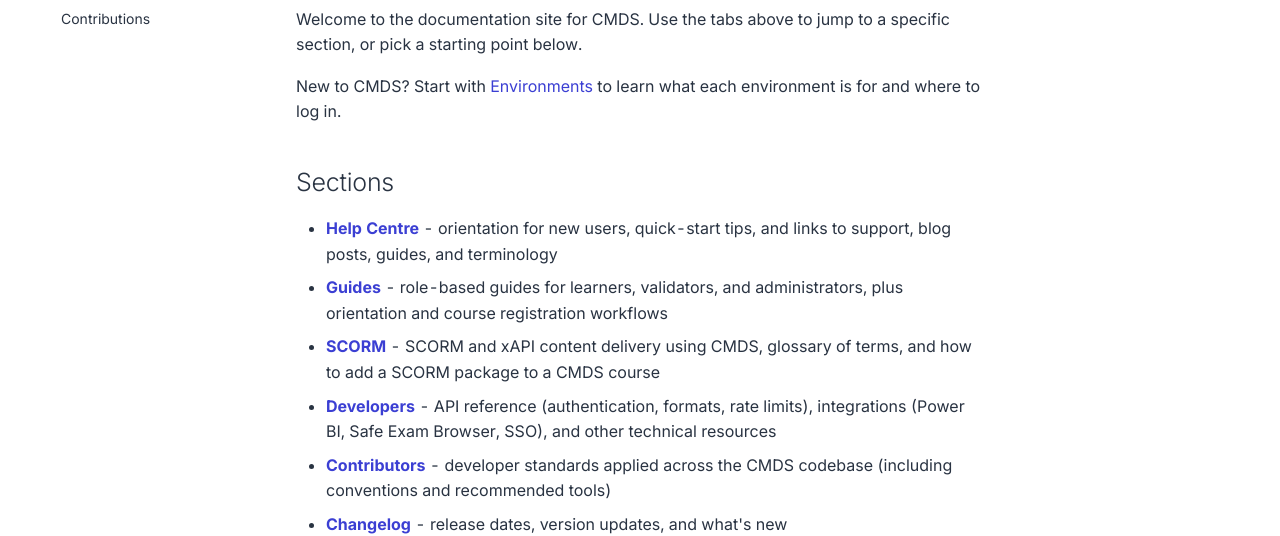
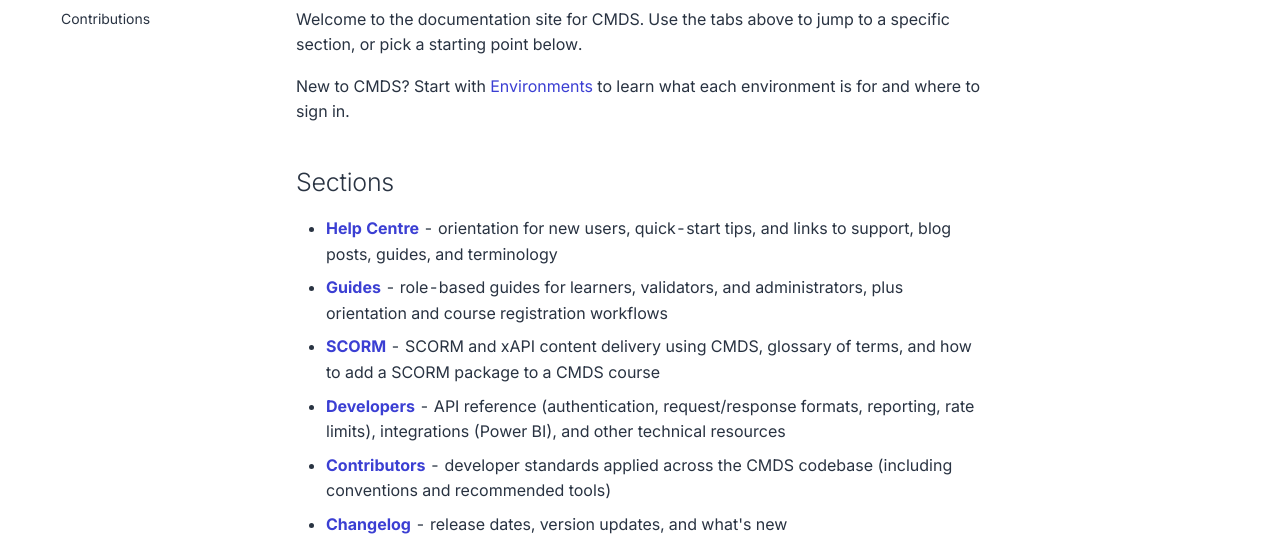
Before and after one commit to cmds-app/docs, an MkDocs documentation site: the page built from docs/index.md, in a window 1280 px wide and 959 px high. Shown: the part 221-757 px from the top of the window. Built offline with MkDocs 1.6.1 and Material for MkDocs 9.7.7, drawn with Linux system fonts in a browser that asks for light colours; comment, search, counter and statistics services are not loaded.

Commit message:
Update index.md

```diff
--- a/docs/index.md
+++ b/docs/index.md
@@ -2,13 +2,13 @@
 
 Welcome to the documentation site for CMDS. Use the tabs above to jump to a specific section, or pick a starting point below.
 
-New to CMDS? Start with [Environments](environments.md) to learn what each environment is for and where to log in.
+New to CMDS? Start with [Environments](environments.md) to learn what each environment is for and where to sign in.
 
 ## Sections
 
 - [**Help Centre**](help/index.md) - orientation for new users, quick-start tips, and links to support, blog posts, guides, and terminology
 - [**Guides**](guides/index.md) - role-based guides for learners, validators, and administrators, plus orientation and course registration workflows
 - [**SCORM**](scorm/index.md) - SCORM and xAPI content delivery using CMDS, glossary of terms, and how to add a SCORM package to a CMDS course
-- [**Developers**](developers/index.md) - API reference (authentication, formats, rate limits), integrations (Power BI, Safe Exam Browser, SSO), and other technical resources
+- [**Developers**](developers/index.md) - API reference (authentication, request/response formats, reporting, rate limits), integrations (Power BI), and other technical resources
 - [**Contributors**](contributors/index.md) - developer standards applied across the CMDS codebase (including conventions and recommended tools)
 - [**Changelog**](changelog/index.md) - release dates, version updates, and what's new
```
